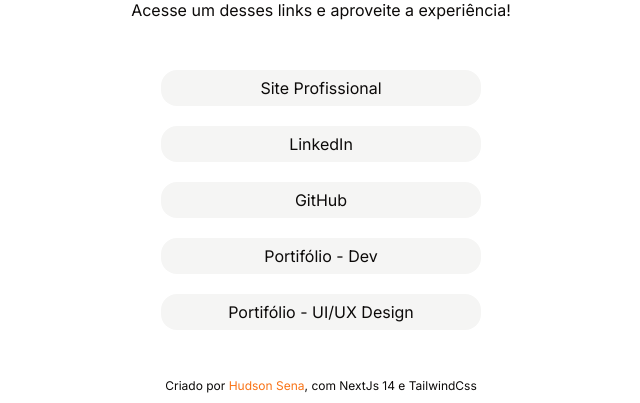
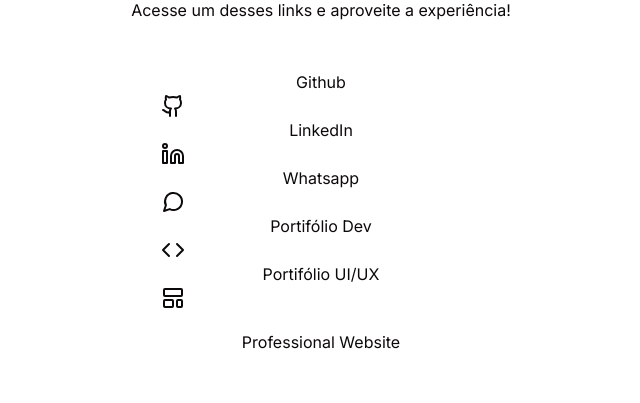
Before and after one commit to HudsonSena/LandindPages, a Next.js app in the folder landing-page-hs/: page / in a window 1280 px wide. Shown: the part 388-791 px from the top of the page, without its empty margins (319-959 px from the left). Built offline with nearby package versions, Linux system fonts and the light colour scheme.

Commit message:
Update page.tsx

```diff
--- a/landing-page-hs/src/app/page.tsx
+++ b/landing-page-hs/src/app/page.tsx
@@ -1,22 +1,28 @@
 import { ModeToggle } from './_components/mode-toggle';
+import { Github, Linkedin, MessageCircle, Code, LayoutTemplate } from  "lucide-react";
 
 export default function Home() {
   return (
     <div className='p-4 flex flex-col text-center'>
       <header id="intro" className='space-y-6 py-8 md:py-12 lg:pt-32'>
         <div className='container flex max-w-[64rem] flex-col items-center gap-4'>
-          <img className='w-[200px] rounded-[50%]' src="https://avatars.githubusercontent.com/u/107481318?v=4" alt="" />
+          <img className='w-[200px] rounded-[50%]' src="https://avatars.githubusercontent.com/u/107481318?v=4" alt="Imagem Diego" />
           <span className='rounded-2xl bg-muted px-4 py-1.5 text-sm font medium flex text-primary items-center'>Oi, sou Hudson Diego<ModeToggle /></span>
           <p>Desenvolvedor FrontEnd e UI/UX Design.<br />
           Acesse um desses links e aproveite a experiência!</p>
         </div>
       </header>
       <main id="links" className='flex flex-col gap-5 text-center w-[20rem] m-auto'>
-        <h1 className='rounded-2xl bg-muted px-4 py-1.5'><a href="">Site Profissional</a></h1>
-        <h1 className='rounded-2xl bg-muted px-4 py-1.5'><a href="">LinkedIn</a></h1>
-        <h1 className='rounded-2xl bg-muted px-4 py-1.5'><a href="">GitHub</a></h1>
-        <h1 className='rounded-2xl bg-muted px-4 py-1.5'><a href="">Portifólio - Dev</a></h1>
-        <h1 className='rounded-2xl bg-muted px-4 py-1.5'><a href="">Portifólio - UI/UX Design</a></h1>
+        <h1 className='flex flex-col'>
+          <a className='cursor-pointer'>Github<Github /></a>
+          <a>LinkedIn<Linkedin /></a>
+          <a>Whatsapp<MessageCircle /></a>
+          <a>Portifólio Dev<Code /></a>
+          <a>Portifólio UI/UX<LayoutTemplate /></a>
+        </h1>
+        <h1>
+          <button>Professional Website</button>
+        </h1>
       </main>
       <footer id="create" className='space-y-6 py-8 md:py-12 lg:pb-32 '><p className='text-xs'>Criado por <span className='text-primary'>Hudson Sena</span>, com NextJs 14 e TailwindCss</p></footer>
     </div>
```
